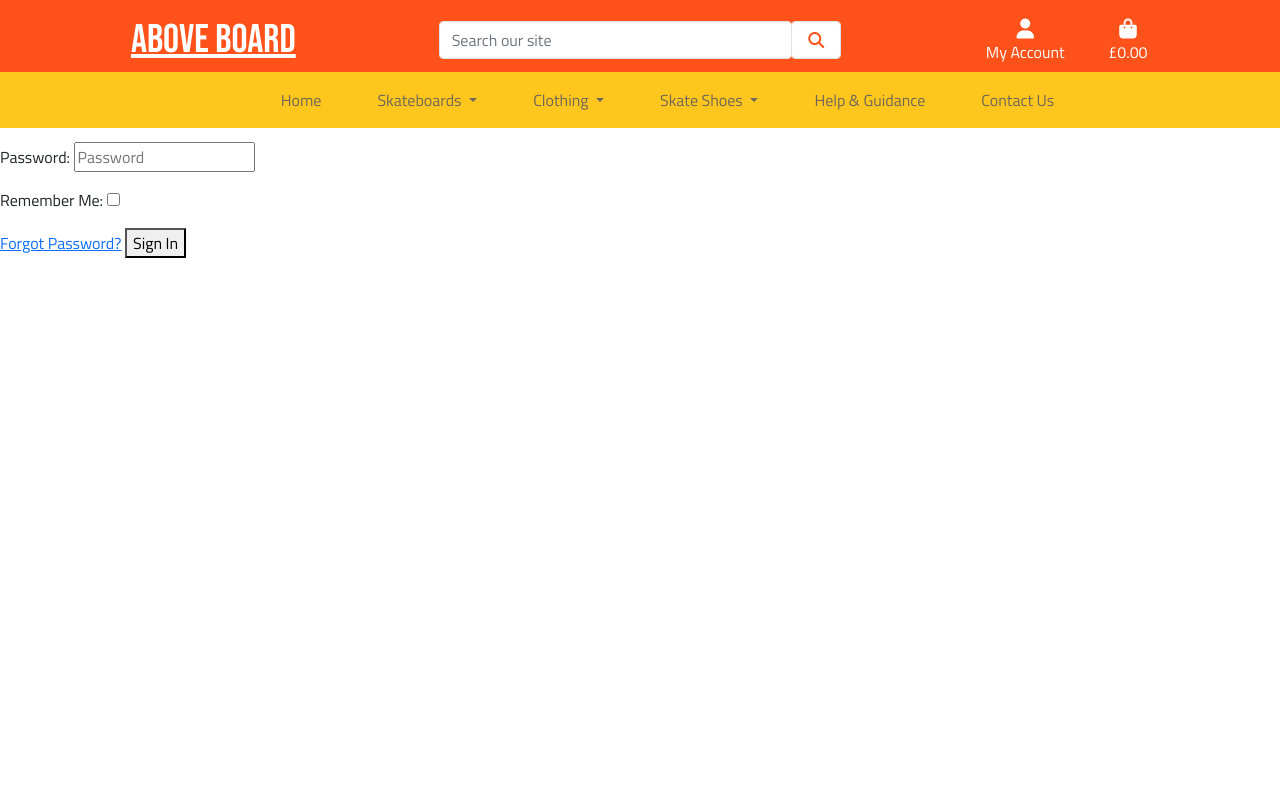
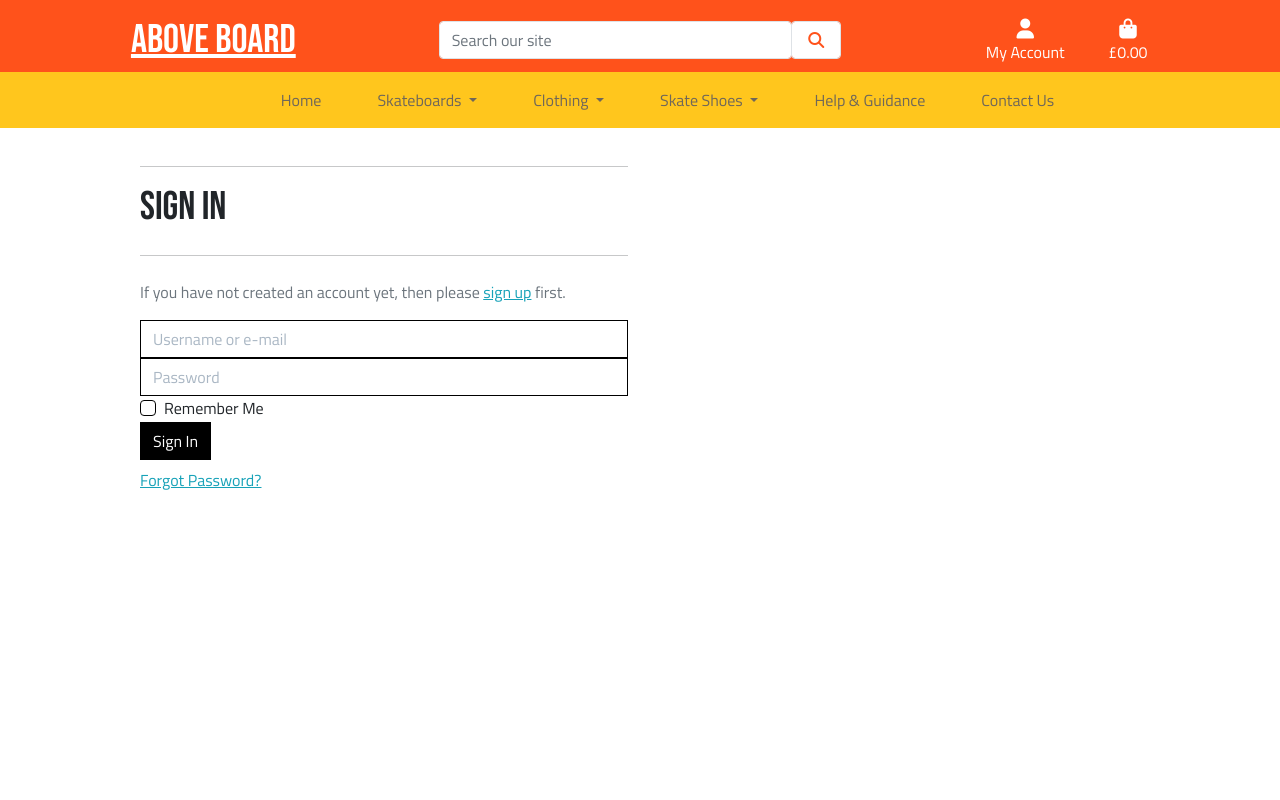
Before and after one commit to taybro23/AboveBoard_MS4, a Django app: page /accounts/login/ in a window 1280 px wide. Run offline with Django 3.2, Linux system fonts and the light colour scheme; some libraries are stand-ins or nearby versions.

Commit message:
Amended all auth templates.

```diff
--- a/home/templates/home/index.html
+++ b/home/templates/home/index.html
@@ -3,7 +3,7 @@
 
 {% block page_header %}
 
-    <div class="container header-container">
+    <div class="container header-container-home">
         <div class="row">
             <div class="col"></div>
         </div>
--- a/profiles/models.py
+++ b/profiles/models.py
@@ -29,7 +29,7 @@
     """
     Create or update the user profile
     """
-    if created:
-        UserProfile.objects.create(user=instance)
+    # if created:
+    UserProfile.objects.create(user=instance)
     # Existing users: just save the profile
-    instance.userprofile.save()
+    # instance.userprofile.save()
--- a/static/css/base.css
+++ b/static/css/base.css
@@ -221,6 +221,61 @@
     color: #fff;
 }
 
+/* Allauth form formatting */
+
+.allauth-form-inner-content p {
+    margin-top: 1.5rem; /* mt-4 */
+    color: #6c757d; /* text-secondary */
+}
+
+.allauth-form-inner-content input {
+    border-color: #000;
+    border-radius: 0;
+}
+
+.allauth-form-inner-content label:not([for='id_remember']) {
+    display: none;
+}
+
+.allauth-form-inner-content input::placeholder {
+    color: #aab7c4;
+}
+
+.allauth-form-inner-content button,
+.allauth-form-inner-content input[type='submit'] {
+	/* btn */
+	display: inline-block;
+    font-weight: 400;
+    color: #fff;
+    text-align: center;
+    vertical-align: middle;
+    -webkit-user-select: none;
+    -moz-user-select: none;
+    -ms-user-select: none;
+    user-select: none;
+    background-color: #000;
+    border: 1px solid #000;
+    padding: .375rem .75rem;
+    font-size: 1rem;
+    line-height: 1.5;
+    border-radius: 0;
+
+    /* standard bootstrap btn transitions */
+    transition: color .15s ease-in-out,background-color .15s ease-in-out,border-color .15s ease-in-out,box-shadow .15s ease-in-out;
+}
+
+.allauth-form-inner-content button:hover,
+.allauth-form-inner-content input[type='submit']:hover {
+	color: #fff;
+    background-color: #222;
+    border-color: #222;
+}
+
+.allauth-form-inner-content a {
+	color: #17a2b8; /* text-info */
+}
+
+
 /* ---------- Media Queries ---------- */
 
 /* Slightly larger container on xl screens */
@@ -229,6 +284,9 @@
         max-width: 80%;
     }
     .header-container {
+        padding-top: 150px;
+    }
+    .header-container-home {
         padding-top: 112px;
     }
     .carousel-inner {
@@ -242,6 +300,9 @@
 
 @media (min-width: 992px) and (max-width: 1199px) {
     .header-container {
+        padding-top: 150px;
+    }
+    .header-container-home {
         padding-top: 112px;
     }
     .carousel-inner {
@@ -267,6 +328,9 @@
 /* pad the top when navbar is collapsed on mobile */
 @media (max-width: 991px) {
     .header-container {
+        padding-top: 150px;
+    }
+    .header-container-home {
         padding-top: 116px;
     }
 }
--- a/templates/allauth/account/account_inactive.html
+++ b/templates/allauth/account/account_inactive.html
@@ -5,7 +5,10 @@
 {% block head_title %}{% trans "Account Inactive" %}{% endblock %}
 
 {% block content %}
-<h1>{% trans "Account Inactive" %}</h1>
+
+<hr>
+<h1 class="mb-4">{% trans "Account Inactive" %}</h1>
+<hr>
 
 <p>{% trans "This account is inactive." %}</p>
 {% endblock %}
--- a/templates/allauth/account/base.html
+++ b/templates/allauth/account/base.html
@@ -1 +1,15 @@
 {% extends "base.html" %}
+
+{% block content %}
+    <div class="container header-container">
+        <div class="overlay"></div>
+        <div class="row">
+            <div class="col-6">
+                <div class="allauth-form-inner-content">
+                    {% block inner_content %}
+                    {% endblock %}
+                </div>
+            </div>
+        </div>
+    </div>
+{% endblock %}
--- a/templates/allauth/account/email.html
+++ b/templates/allauth/account/email.html
@@ -5,7 +5,9 @@
 {% block head_title %}{% trans "Account" %}{% endblock %}
 
 {% block content %}
-    <h1>{% trans "E-mail Addresses" %}</h1>
+    <hr>
+    <h1 class="mb-4">{% trans "E-mail Addresses" %}</h1>
+    <hr>
 {% if user.emailaddress_set.all %}
 <p>{% trans 'The following e-mail addresses are associated with your account:' %}</p>
 
@@ -49,7 +51,7 @@
 
     <form method="post" action="{% url 'account_email' %}" class="add_email">
         {% csrf_token %}
-        {{ form.as_p }}
+        {{ form|crispy }}
         <button name="action_add" type="submit">{% trans "Add E-mail" %}</button>
     </form>
 
--- a/templates/allauth/account/email_confirm.html
+++ b/templates/allauth/account/email_confirm.html
@@ -7,7 +7,9 @@
 
 
 {% block content %}
-<h1>{% trans "Confirm E-mail Address" %}</h1>
+<hr>
+<h1 class="mb-4">{% trans "Confirm E-mail Address" %}</h1>
+<hr>
 
 {% if confirmation %}
 
--- a/templates/allauth/account/login.html
+++ b/templates/allauth/account/login.html
@@ -5,9 +5,11 @@
 
 {% block head_title %}{% trans "Sign In" %}{% endblock %}
 
-{% block content %}
+{% block inner_content %}
 
-<h1>{% trans "Sign In" %}</h1>
+<hr>
+<h1 class="mb-4">{% trans "Sign In" %}</h1>
+<hr>
 
 {% get_providers as socialaccount_providers %}
 
@@ -35,12 +37,14 @@
 
 <form class="login" method="POST" action="{% url 'account_login' %}">
   {% csrf_token %}
-  {{ form.as_p }}
+  {{ form|crispy }}
   {% if redirect_field_value %}
   <input type="hidden" name="{{ redirect_field_name }}" value="{{ redirect_field_value }}" />
   {% endif %}
-  <a class="button secondaryAction" href="{% url 'account_reset_password' %}">{% trans "Forgot Password?" %}</a>
   <button class="primaryAction" type="submit">{% trans "Sign In" %}</button>
+  <p class="mt-2">
+    <a class="button secondaryAction" href="{% url 'account_reset_password' %}">{% trans "Forgot Password?" %}</a>
+  </p>
 </form>
 
 {% endblock %}
--- a/templates/allauth/account/logout.html
+++ b/templates/allauth/account/logout.html
@@ -5,7 +5,9 @@
 {% block head_title %}{% trans "Sign Out" %}{% endblock %}
 
 {% block content %}
-<h1>{% trans "Sign Out" %}</h1>
+<hr>
+<h1 class="mb-4">{% trans "Sign Out" %}</h1>
+<hr>
 
 <p>{% trans 'Are you sure you want to sign out?' %}</p>
 
--- a/templates/allauth/account/password_change.html
+++ b/templates/allauth/account/password_change.html
@@ -5,11 +5,13 @@
 {% block head_title %}{% trans "Change Password" %}{% endblock %}
 
 {% block content %}
+    <hr>
     <h1>{% trans "Change Password" %}</h1>
+    <hr>
 
     <form method="POST" action="{% url 'account_change_password' %}" class="password_change">
         {% csrf_token %}
-        {{ form.as_p }}
+        {{ form|crispy }}
         <button type="submit" name="action">{% trans "Change Password" %}</button>
     </form>
 {% endblock %}
--- a/templates/allauth/account/password_reset.html
+++ b/templates/allauth/account/password_reset.html
@@ -7,7 +7,9 @@
 
 {% block content %}
 
-    <h1>{% trans "Password Reset" %}</h1>
+    <hr>
+    <h1 class="mb-4">{% trans "Password Reset" %}</h1>
+    <hr>
     {% if user.is_authenticated %}
     {% include "account/snippets/already_logged_in.html" %}
     {% endif %}
@@ -16,7 +18,7 @@
 
     <form method="POST" action="{% url 'account_reset_password' %}" class="password_reset">
         {% csrf_token %}
-        {{ form.as_p }}
+        {{ form|crispy }}
         <input type="submit" value="{% trans 'Reset My Password' %}" />
     </form>
 
--- a/templates/allauth/account/password_reset_done.html
+++ b/templates/allauth/account/password_reset_done.html
@@ -6,7 +6,9 @@
 {% block head_title %}{% trans "Password Reset" %}{% endblock %}
 
 {% block content %}
-    <h1>{% trans "Password Reset" %}</h1>
+    <hr>
+    <h1 class="mb-4">{% trans "Password Reset" %}</h1>
+    <hr>
 
     {% if user.is_authenticated %}
     {% include "account/snippets/already_logged_in.html" %}
--- a/templates/allauth/account/password_reset_from_key.html
+++ b/templates/allauth/account/password_reset_from_key.html
@@ -4,7 +4,9 @@
 {% block head_title %}{% trans "Change Password" %}{% endblock %}
 
 {% block content %}
-    <h1>{% if token_fail %}{% trans "Bad Token" %}{% else %}{% trans "Change Password" %}{% endif %}</h1>
+    <hr>
+    <h1 class="mb-4">{% if token_fail %}{% trans "Bad Token" %}{% else %}{% trans "Change Password" %}{% endif %}</h1>
+    <hr>
 
     {% if token_fail %}
         {% url 'account_reset_password' as passwd_reset_url %}
@@ -13,7 +15,7 @@
         {% if form %}
             <form method="POST" action="{{ action_url }}">
                 {% csrf_token %}
-                {{ form.as_p }}
+                {{ form|crispy }}
                 <input type="submit" name="action" value="{% trans 'change password' %}"/>
             </form>
         {% else %}
--- a/templates/allauth/account/password_reset_from_key_done.html
+++ b/templates/allauth/account/password_reset_from_key_done.html
@@ -4,6 +4,8 @@
 {% block head_title %}{% trans "Change Password" %}{% endblock %}
 
 {% block content %}
-    <h1>{% trans "Change Password" %}</h1>
+    <hr>
+    <h1 class="mb-4">{% trans "Change Password" %}</h1>
+    <hr>
     <p>{% trans 'Your password is now changed.' %}</p>
 {% endblock %}
--- a/templates/allauth/account/password_set.html
+++ b/templates/allauth/account/password_set.html
@@ -5,11 +5,13 @@
 {% block head_title %}{% trans "Set Password" %}{% endblock %}
 
 {% block content %}
-    <h1>{% trans "Set Password" %}</h1>
+    <hr>
+    <h1 class="mb-1">{% trans "Set Password" %}</h1>
+    <hr>
 
     <form method="POST" action="{% url 'account_set_password' %}" class="password_set">
         {% csrf_token %}
-        {{ form.as_p }}
+        {{ form|crispy }}
         <input type="submit" name="action" value="{% trans 'Set Password' %}"/>
     </form>
 {% endblock %}
--- a/templates/allauth/account/signup.html
+++ b/templates/allauth/account/signup.html
@@ -5,13 +5,15 @@
 {% block head_title %}{% trans "Signup" %}{% endblock %}
 
 {% block content %}
-<h1>{% trans "Sign Up" %}</h1>
+<hr>
+<h1 class="mb-4">{% trans "Sign Up" %}</h1>
+<hr>
 
 <p>{% blocktrans %}Already have an account? Then please <a href="{{ login_url }}">sign in</a>.{% endblocktrans %}</p>
 
 <form class="signup" id="signup_form" method="post" action="{% url 'account_signup' %}">
   {% csrf_token %}
-  {{ form.as_p }}
+  {{ form|crispy }}
   {% if redirect_field_value %}
   <input type="hidden" name="{{ redirect_field_name }}" value="{{ redirect_field_value }}" />
   {% endif %}
--- a/templates/allauth/account/signup_closed.html
+++ b/templates/allauth/account/signup_closed.html
@@ -5,7 +5,9 @@
 {% block head_title %}{% trans "Sign Up Closed" %}{% endblock %}
 
 {% block content %}
-<h1>{% trans "Sign Up Closed" %}</h1>
+<hr>
+<h1 class="mb-4">{% trans "Sign Up Closed" %}</h1>
+<hr>
 
 <p>{% trans "We are sorry, but the sign up is currently closed." %}</p>
 {% endblock %}
--- a/templates/allauth/account/verification_sent.html
+++ b/templates/allauth/account/verification_sent.html
@@ -5,7 +5,9 @@
 {% block head_title %}{% trans "Verify Your E-mail Address" %}{% endblock %}
 
 {% block content %}
-    <h1>{% trans "Verify Your E-mail Address" %}</h1>
+    <hr>
+    <h1 class="mb-4">{% trans "Verify Your E-mail Address" %}</h1>
+    <hr>
 
     <p>{% blocktrans %}We have sent an e-mail to you for verification. Follow the link provided to finalize the signup process. Please contact us if you do not receive it within a few minutes.{% endblocktrans %}</p>
 
--- a/templates/allauth/account/verified_email_required.html
+++ b/templates/allauth/account/verified_email_required.html
@@ -5,7 +5,9 @@
 {% block head_title %}{% trans "Verify Your E-mail Address" %}{% endblock %}
 
 {% block content %}
-<h1>{% trans "Verify Your E-mail Address" %}</h1>
+<hr>
+<h1 class="mb-1">{% trans "Verify Your E-mail Address" %}</h1>
+<hr>
 
 {% url 'account_email' as email_url %}
 
```
